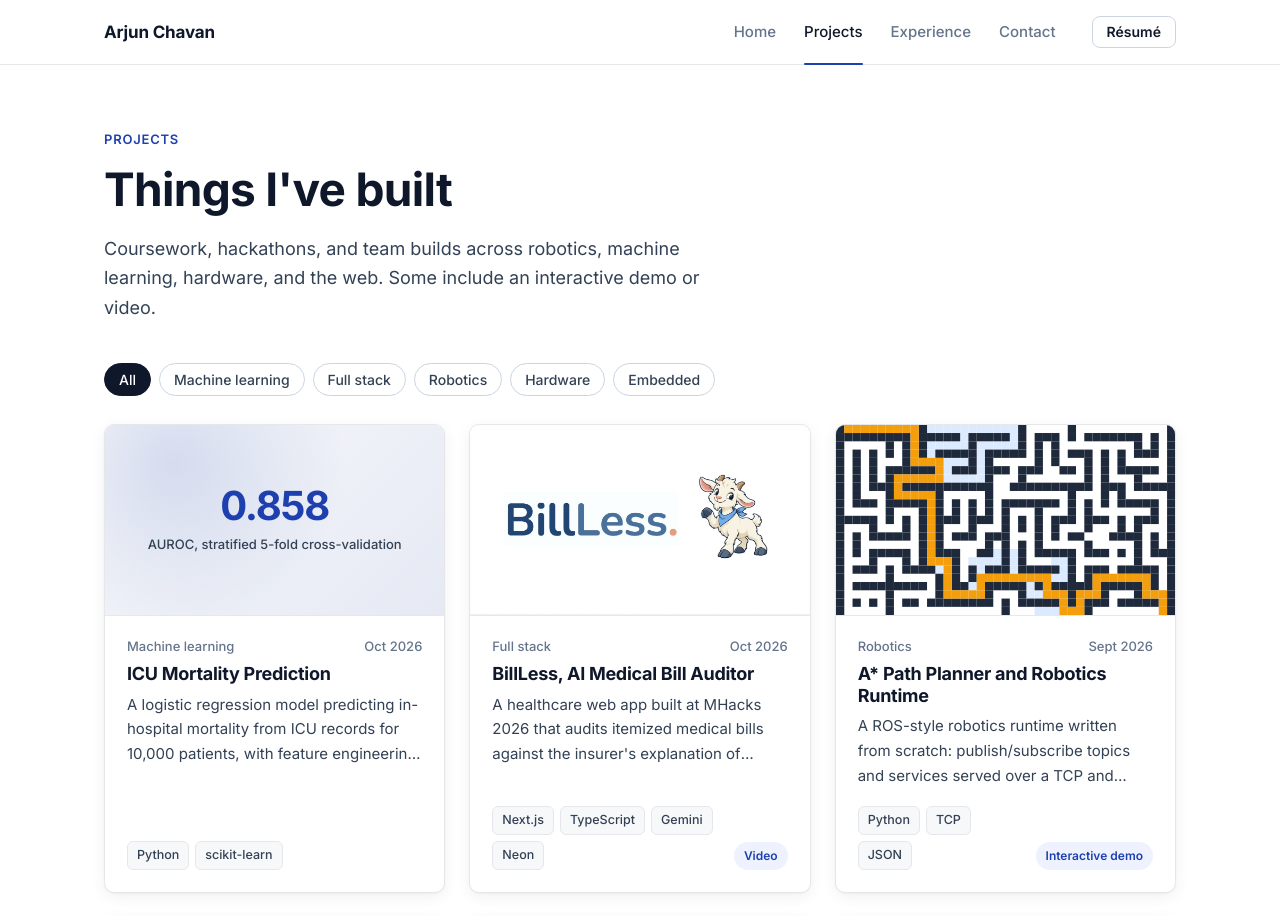
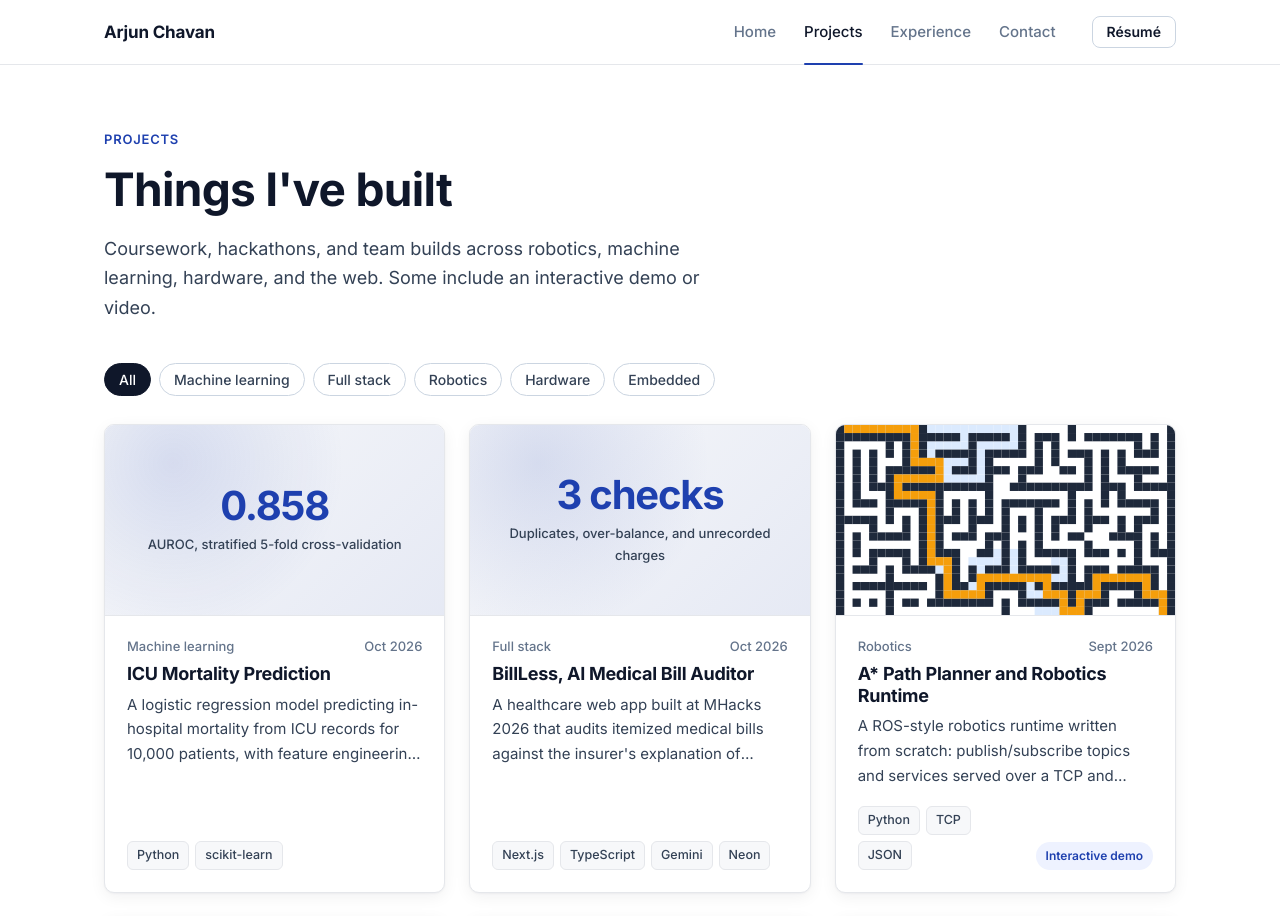
Before and after one commit to ArjunChavan2/portfolio, a React (Vite) app: page /projects in a window 1280 px wide. Shown: the top 916 px of the page. Built offline with nearby package versions, Linux system fonts and the light colour scheme.

Commit message:
Remove BillLess demo video; show headline stat instead

```diff
--- a/src/data/projects.js
+++ b/src/data/projects.js
@@ -68,12 +68,7 @@ const DETAILS = {
     summary:
       'A healthcare web app built at MHacks 2026 that audits itemized medical bills against the insurer\'s explanation of benefits, '
       + 'flagging duplicate charges, amounts above the EOB balance, and charges with no record.',
-    media: {
-      type: 'video',
-      src: asset('media/billless-demo.mp4'),
-      poster: asset('media/billless-poster.jpg'),
-      caption: 'MHacks 2026 demo video.',
-    },
+    highlight: { value: '3 checks', label: 'Duplicates, over-balance, and unrecorded charges' },
     links: [{ label: 'Source on GitHub', href: 'https://github.com/ArjunChavan2/MHACKS_2026' }],
   },
   'Four-Function Calculator': {
```
Also changed, not shown: public/media/billless-poster.jpg (deleted), 1 other file (tests, documents, lock files or other folders).
